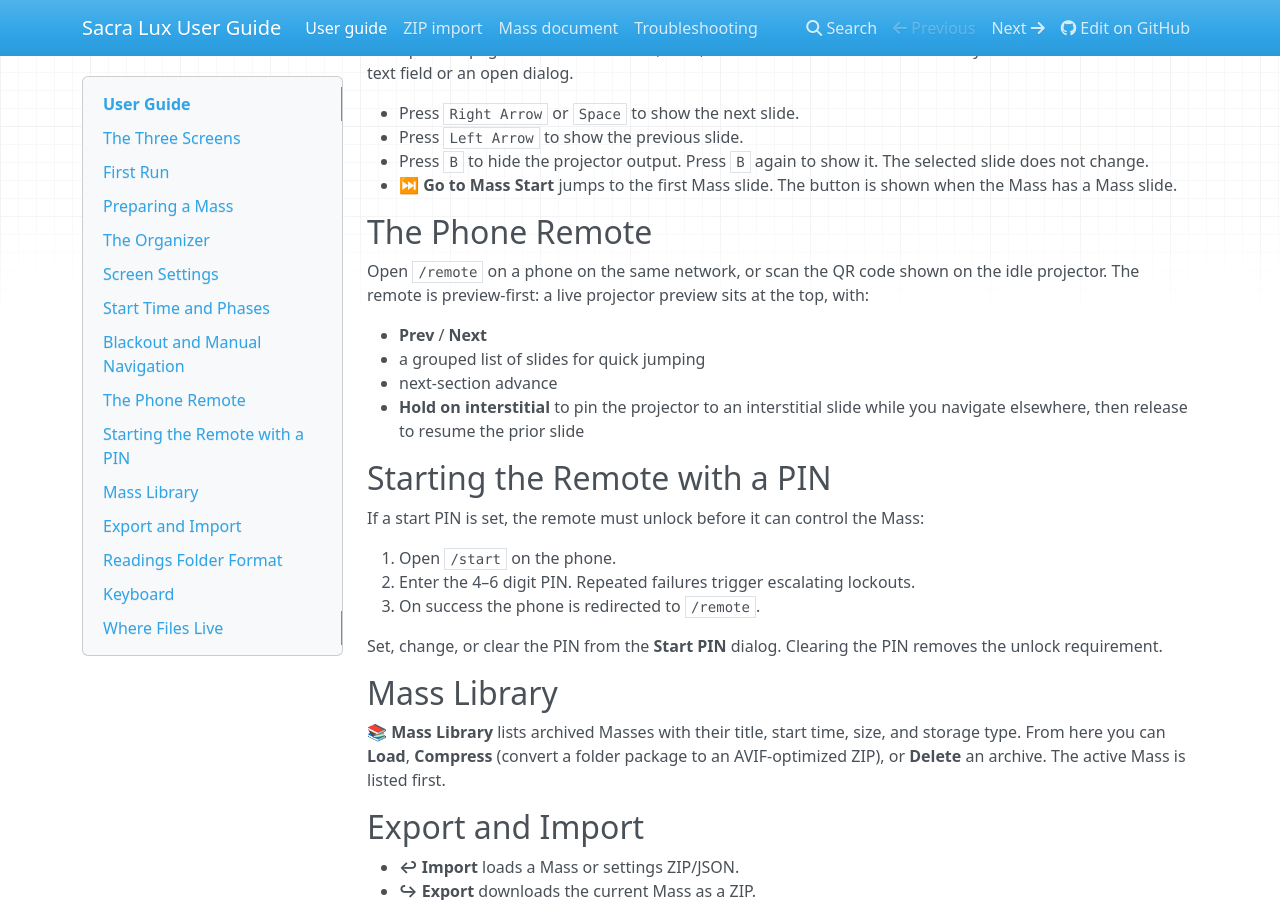
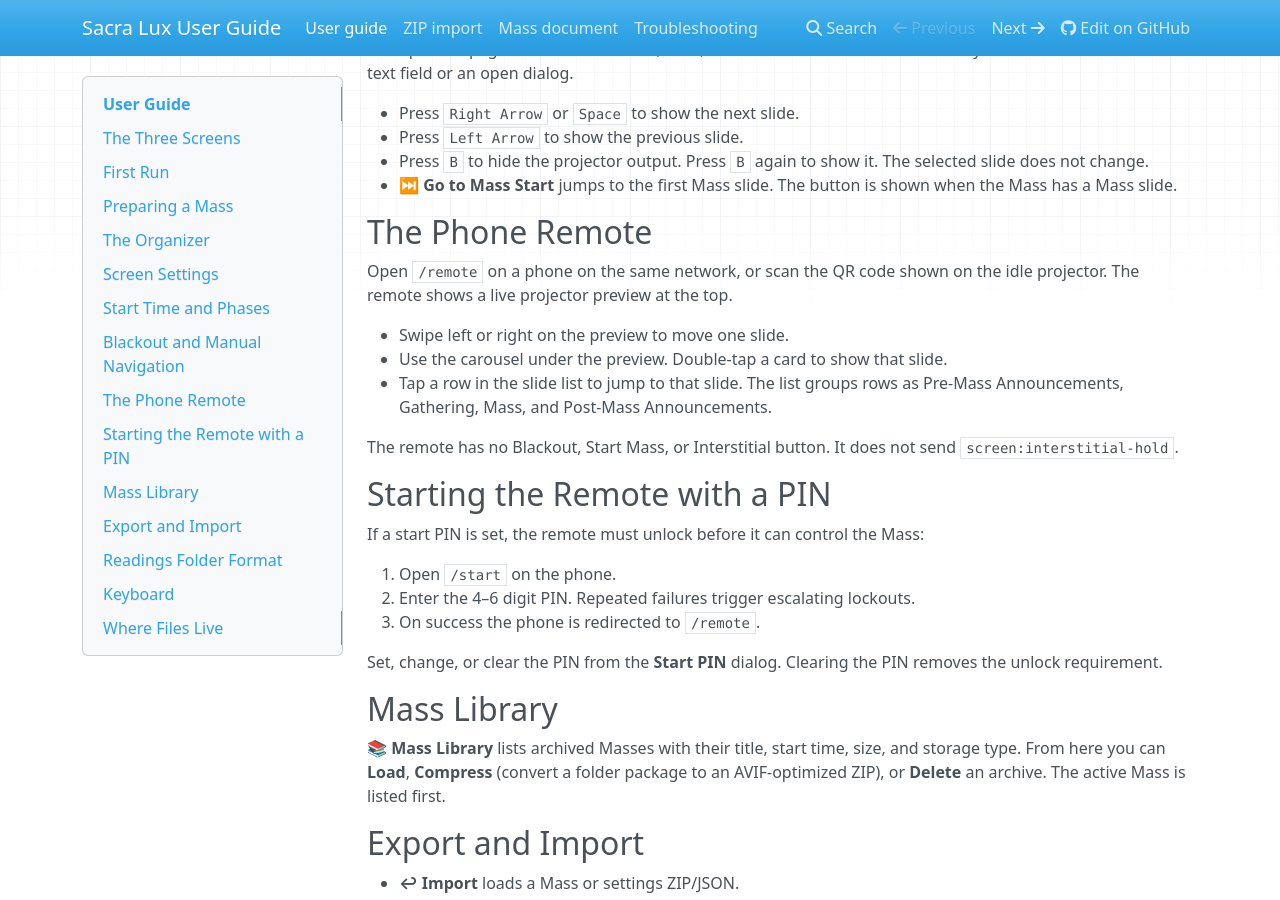
Before and after one commit to Saint-Therese-Of-Lisieux-Parish/sacra_lux, an MkDocs documentation site: the page built from docs/user-guide.md, in a window 1280 px wide and 900 px high, scrolled down 3052 px. Built offline with MkDocs 1.6.1, drawn with Linux system fonts in a browser that asks for light colours; nearby versions of some CDN libraries; some of the changed text lies outside the part shown.

Commit message:
docs(user-guide): correct the phone remote controls
Why: The guide listed Prev, Next, next-section, and Hold on interstitial. remote.html has a preview swipe, a carousel, and a phase list. It does not emit screen:interstitial-hold. The server still handles that event.

What: The user guide, the component note, the hold workflow, the architecture note, and the troubleshooting step now match the remote page.

Files:
- modified: docs/user-guide.md
- modified: docs/components.md
- modified: docs/workflows.md
- modified: docs/architecture.md
- modified: docs/troubleshooting.md
- modified: sacra-lux/README.md

Verified against: sacra-lux/public/remote.html:1317 (endPreviewGesture), sacra-lux/public/remote.html:1026 (buildCueListHtml), sacra-lux/public/remote.html:1146 (carousel double-tap), sacra-lux/src/server.js:3978 (screen:interstitial-hold), sacra-lux/src/organizer.js:462 (interstitial slide)

Refs #385

```diff
--- a/docs/user-guide.md
+++ b/docs/user-guide.md
@@ -66,7 +66,7 @@
 | Image Slideshow | several images that cycle automatically |
 | Movie | a video file |
 | Countdown | a visual countdown timer |
-| Interstitial | a holding slide used by the remote |
+| Interstitial | an image slide used as a pause between other slides |
 
 Reorder rows with **▲ Up** and **▼ Down**, duplicate with **Duplicate**, and
 remove with **Delete**. Assign each item a section: **Pre-Mass**, **Gathering**,
@@ -136,14 +136,13 @@
 ## The Phone Remote
 
 Open `/remote` on a phone on the same network, or scan the QR code shown on the
-idle projector. The remote is preview-first: a live projector preview sits at
-the top, with:
+idle projector. The remote shows a live projector preview at the top.
 
-- **Prev** / **Next**
-- a grouped list of slides for quick jumping
-- next-section advance
-- **Hold on interstitial** to pin the projector to an interstitial slide while
-  you navigate elsewhere, then release to resume the prior slide
+- Swipe left or right on the preview to move one slide.
+- Use the carousel under the preview. Double-tap a card to show that slide.
+- Tap a row in the slide list to jump to that slide. The list groups rows as Pre-Mass Announcements, Gathering, Mass, and Post-Mass Announcements.
+
+The remote has no Blackout, Start Mass, or Interstitial button. It does not send `screen:interstitial-hold`.
 
 ## Starting the Remote with a PIN
 
```
Also changed, not shown: docs/architecture.md (+4 -3 lines), docs/components.md (+3 -3 lines), docs/troubleshooting.md (+2 -2 lines), docs/workflows.md (+4 -2 lines), sacra-lux/README.md (+1 -1 lines).
